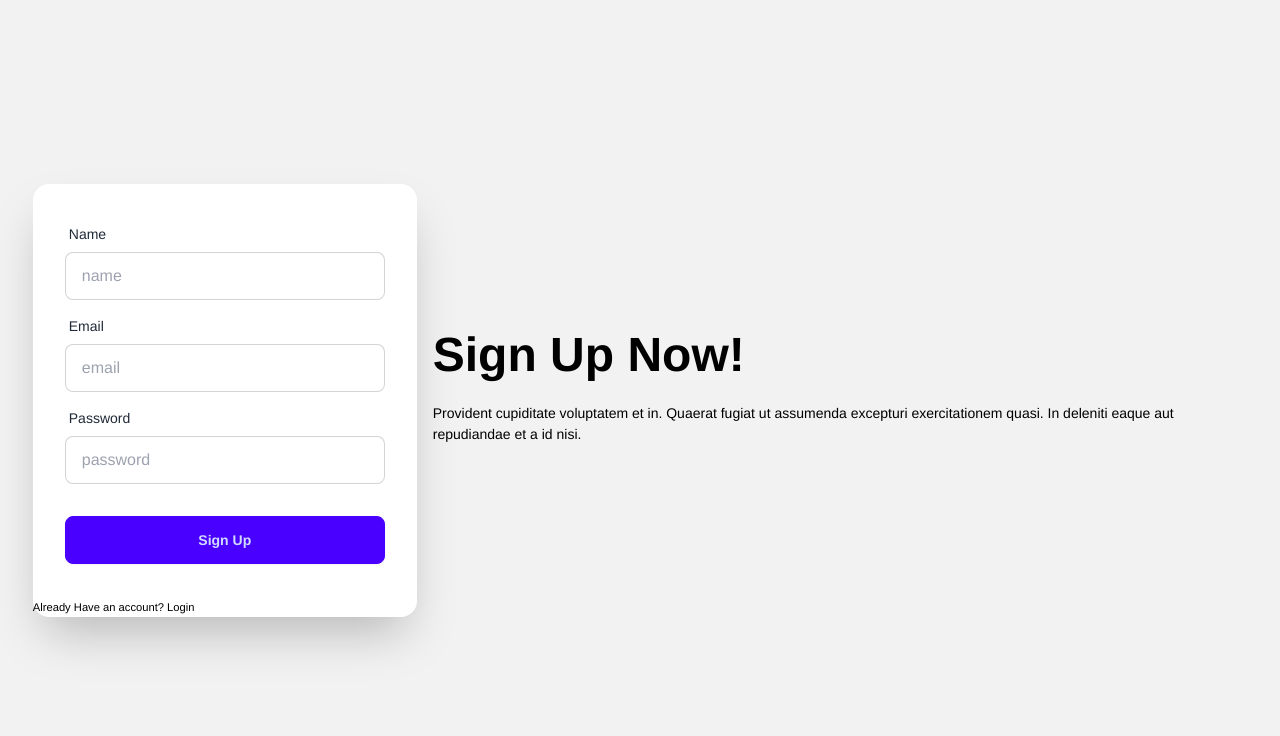
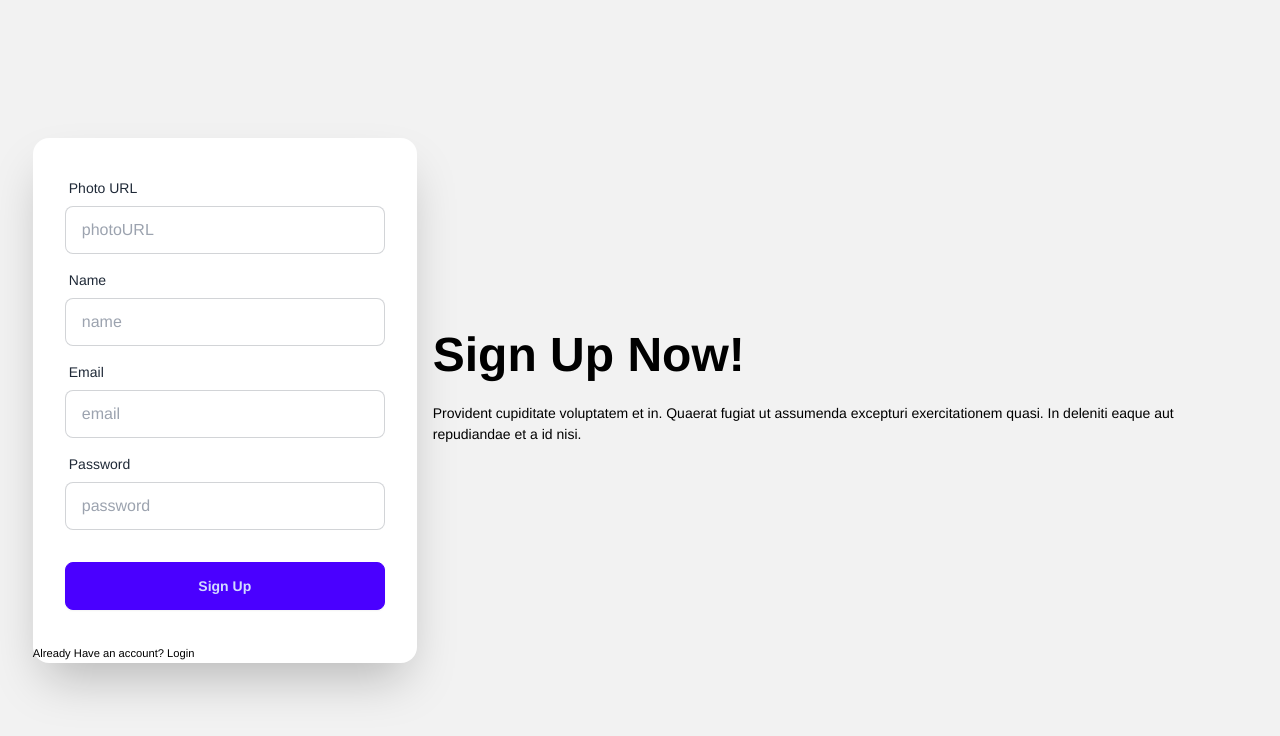
Before and after one commit to asifalam515/bistro_boss_client, a React (Vite) app: page /signup in a window 1280 px wide. Shown: the top 736 px of the page. Built offline with nearby package versions, Linux system fonts and the light colour scheme; no server answers.

Commit message:
navbar notification added

```diff
--- a/src/Shared/NavBar/NavBar.jsx
+++ b/src/Shared/NavBar/NavBar.jsx
@@ -26,9 +26,17 @@ const NavBar = () => {
       <li>
         <Link to="/order">Order Food</Link>
       </li>
-
+      <li>
+        <Link to="/">
+          <button className="btn">
+            Inbox
+            <div className="badge badge-secondary">+0</div>
+          </button>
+        </Link>
+      </li>
       {user ? (
         <>
+          {/* <span>{user?.displayName}</span> */}
           <button onClick={handleLogOut} className="btn btn-ghost">
             Logout
           </button>
--- a/src/pages/Signup/SignUp.jsx
+++ b/src/pages/Signup/SignUp.jsx
@@ -3,10 +3,10 @@ import { Helmet } from "react-helmet-async";
 import { useForm } from "react-hook-form";
 import { AuthContext } from "../../providers/AuthProvider";
 import Swal from "sweetalert2";
-import { Link } from "react-router-dom";
+import { Link, useNavigate } from "react-router-dom";
 
 const SignUp = () => {
-  const { createUser } = useContext(AuthContext);
+  const { createUser, updateUserProfile } = useContext(AuthContext);
   const {
     register,
     handleSubmit,
@@ -14,12 +14,27 @@ const SignUp = () => {
 
     formState: { errors },
   } = useForm();
+  const navigate = useNavigate();
 
   const onSubmit = (data) => {
     console.log(data);
     createUser(data.email, data.password).then((result) => {
       const loggedUser = result.user;
       console.log(loggedUser);
+      updateUserProfile(data.name, data.photoURL)
+        .then(() => {
+          console.log("user profile info updated");
+          reset();
+          Swal.fire({
+            position: "center",
+            icon: "success",
+            title: "user Created Successfully",
+            showConfirmButton: false,
+            timer: 1500,
+          });
+          navigate("/");
+        })
+        .catch((error) => console.log(error));
       Swal.fire("Account Created Successfully");
     });
   };
@@ -40,6 +55,23 @@ const SignUp = () => {
           </div>
           <div className="card bg-base-100 w-full max-w-sm shrink-0 shadow-2xl">
             <form onSubmit={handleSubmit(onSubmit)} className="card-body">
+              <div className="form-control">
+                <label className="label">
+                  <span className="label-text">Photo URL</span>
+                </label>
+                <input
+                  name="photoURL"
+                  type="text"
+                  {...register("photoURL", { required: true })}
+                  placeholder="photoURL"
+                  className="input input-bordered"
+                />
+                {errors.photoURL && (
+                  <span className="text-red-600 font-bold">
+                    Photo url is required
+                  </span>
+                )}
+              </div>
               <div className="form-control">
                 <label className="label">
                   <span className="label-text">Name</span>
--- a/src/providers/AuthProvider.jsx
+++ b/src/providers/AuthProvider.jsx
@@ -7,6 +7,7 @@ import {
   onAuthStateChanged,
   signInWithEmailAndPassword,
   signOut,
+  updateProfile,
 } from "firebase/auth";
 import app from "../firebase/firebase.config";
 
@@ -28,6 +29,12 @@ const AuthProvider = ({ children }) => {
     setLoading(false);
     return signOut(auth);
   };
+  const updateUserProfile = (name, photoURL) => {
+    return updateProfile(auth.currentUser, {
+      displayName: name,
+      photoURL: photoURL,
+    });
+  };
   useEffect(() => {
     const unSubscribe = onAuthStateChanged(auth, (currentUser) => {
       setUser(currentUser);
@@ -45,6 +52,7 @@ const AuthProvider = ({ children }) => {
     createUser,
     logInUser,
     logOutUser,
+    updateUserProfile,
   };
   return (
     <AuthContext.Provider value={authInfo}>{children}</AuthContext.Provider>
```
